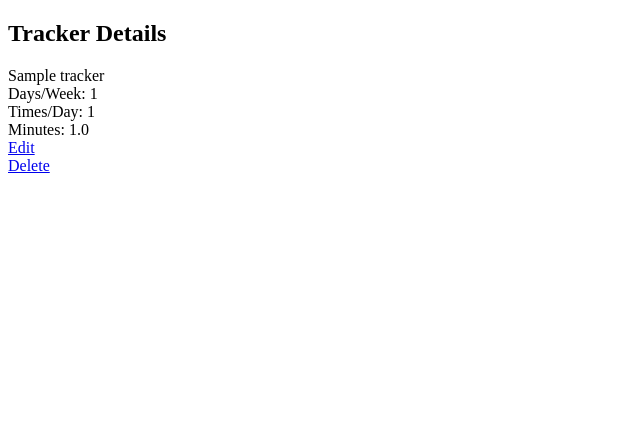
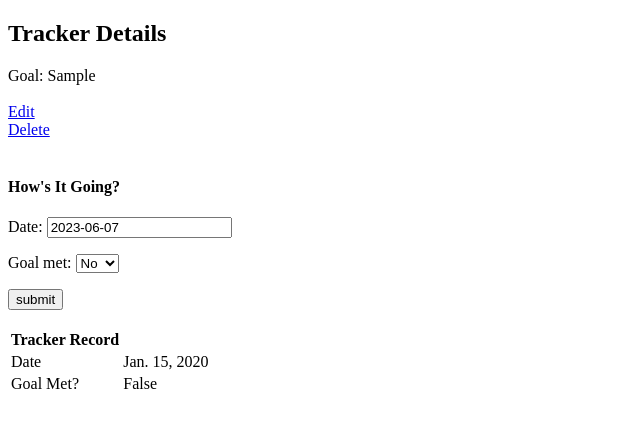
Before and after one commit to Momentum-Team-18/be-habit-tracker-Laura-D-Andrews, a Django app: template templates/habits/tracker_details.html in a window 1280 px wide. Shown: the top 428 px of the page, without its empty margins (0-640 px from the left). Run offline with Django 4.2, Linux system fonts and the light colour scheme; the template is opened without the code that fills it: values that come from a table or form of the project are taken from there, others are empty; tables that the repository leaves empty hold one stand-in row (values such as "Sample post").

Commit message:
models/forms updated, delete/edit/add working with basic functionality

```diff
--- a/config/urls.py
+++ b/config/urls.py
@@ -24,7 +24,8 @@ urlpatterns = [
     path('', views.index, name='home'),
     path('user/<int:pk>', views.user_info, name='user-info'),
     path('tracker/<int:pk>', views.tracker_detail, name='tracker-detail'),
-    path('tracker/create', views.create_tracker, name='create-tracker'),
+    path('tracker/<int:user_pk>/create',
+         views.create_tracker, name='create-tracker'),
     path('tracker/<int:pk>/edit', views.edit_tracker, name='edit-tracker'),
     path('tracker/<int:pk>/delete', views.delete_tracker, name="delete-tracker")
 ]
--- a/habits/forms.py
+++ b/habits/forms.py
@@ -1,9 +1,14 @@
 from django import forms
-from .models import User, Tracker
+from .models import Tracker
 
 
 class TrackerForm(forms.ModelForm):
     class Meta:
         model = Tracker
-        fields = ('category', 'name', 'number_days_week',
-                  'times_a_day', 'length_in_minutes')
+        fields = ('goal',)
+
+
+class RecordForm(forms.ModelForm):
+    class Meta:
+        model = Tracker
+        fields = ('date', 'goal_met')
--- a/habits/models.py
+++ b/habits/models.py
@@ -1,6 +1,7 @@
 
 from django.db import models
 from django.contrib.auth.models import AbstractUser
+from django.utils import timezone
 # Create your models here.
 
 
@@ -16,6 +17,7 @@ class User(AbstractUser):
     UNEMPLOYED = 'UNEMP'
     PARENT_OR_GUARDIAN = 'POG'
     STUDENT = 'ST'
+    OTHER = 'OT'
 
     OCCUPATION_CHOICES = [
         (HEALTHCARE, 'healthcare'),
@@ -29,6 +31,7 @@ class User(AbstractUser):
         (UNEMPLOYED, 'unemployed'),
         (PARENT_OR_GUARDIAN, 'parent or guardian'),
         (STUDENT, 'student'),
+        (OTHER, 'other'),
 
     ]
     birthdate = models.DateField(blank=True, null=True)
@@ -37,28 +40,13 @@ class User(AbstractUser):
 
 
 class Tracker(models.Model):
-    FITNESS = 'FIT'
-    SLEEP = 'SL'
-    HEALTH_WELLNESS = 'HW'
-    QUIT_BAD_HABIT = 'QBH'
-    HOUSEHOLD = 'HH'
 
-    CATEGORY_CHOICES = [
-        (FITNESS, 'Fitness'),
-        (SLEEP, 'Sleep'),
-        (HEALTH_WELLNESS, 'Health and Wellness'),
-        (QUIT_BAD_HABIT, 'Quit a Bad Habit'),
-        (HOUSEHOLD, 'Household'),
-
-    ]
-
-    category = models.CharField(max_length=50, choices=CATEGORY_CHOICES)
-    name = models.CharField(max_length=100)
-    number_days_week = models.IntegerField()
-    times_a_day = models.IntegerField(blank=True, null=True)
-    length_in_minutes = models.FloatField(default=0, blank=True, null=True)
+    GOAL_MET_CHOICES = [(False, 'No'), (True, 'yes')]
+    goal = models.CharField(max_length=100)
+    date = models.DateField(default=timezone.now)
+    goal_met = models.BooleanField(default=False, choices=GOAL_MET_CHOICES)
     user = models.ForeignKey(
         to=User, on_delete=models.CASCADE, related_name='user_trackers')
 
     def __str__(self):
-        return self.name
+        return self.goal
--- a/templates/habits/create_tracker.html
+++ b/templates/habits/create_tracker.html
@@ -4,7 +4,6 @@
 <form method="POST">
     {% csrf_token %}
     {{ form.as_p }}
+<button class="button-links" type="submit">submit</button>
 </form>
-
-<button class="button-links" type="submit">submit</button>
 {% endblock %}
--- a/templates/habits/tracker_details.html
+++ b/templates/habits/tracker_details.html
@@ -1,22 +1,38 @@
 {% extends 'base.html' %}
 {% block content %}
 <h2>Tracker Details</h2>
-{{ tracker.name }}
-
-<div>Days/Week: {{tracker.number_days_week }}</div>
-
-{% if tracker.times_a_day %}
-<div>Times/Day: {{ tracker.times_a_day }}</div>
-{% endif %}
-
-{% if tracker.length_in_minutes %}
-<div>Minutes: {{ tracker.length_in_minutes }}</div>
-{% endif %}
+    <div>Goal: {{tracker.goal }}</div>
+    <br>
     <div class="button-links">
         <a href="{% url 'edit-tracker' tracker.pk %}">Edit</a>
     </div>
     <div class="button-links">
         <a href="{% url 'delete-tracker' tracker.pk %}">Delete</a>
     </div>
+    <br>
+    <h4>How's It Going?</h4>
+        <form method="POST">
+            {% csrf_token %}
+            {{ form.as_p }}
+            <button class="button-links" type="submit">submit</button>
+        </form>
+        <br>
+        <table class="primary">
+            <thead>
+                <tr>
+                    <th>Tracker Record</th>
+                </tr>
+            </thead>
+            <tbody>
+                <tr>
+                    <td>Date</td>
+                    <td>{{ tracker.date }}</td>
+                </tr>
+                <tr>
+                    <td>Goal Met?</td>
+                    <td>{{ tracker.goal_met }}</td>
+                </tr>
+            </tbody>
+        </table>
 
 {% endblock %}
```
Also changed, not shown: habits/views.py (+18 -5 lines), templates/habits/user_info.html (+5 -2 lines), habits/migrations/0009_alter_user_occupation.py (added), habits/migrations/0010_remove_tracker_length_in_minutes_and_more.py (added), habits/migrations/0011_rename_target_tracker_target_number_and_more.py (added), habits/migrations/0012_rename_target_action_tracker_action_and_more.py (added), habits/migrations/0013_remove_tracker_action_alter_tracker_date.py (added), habits/migrations/0014_remove_tracker_target_number_tracker_goal_met.py (added). Lines whose indentation alone changed are shown as unchanged.
